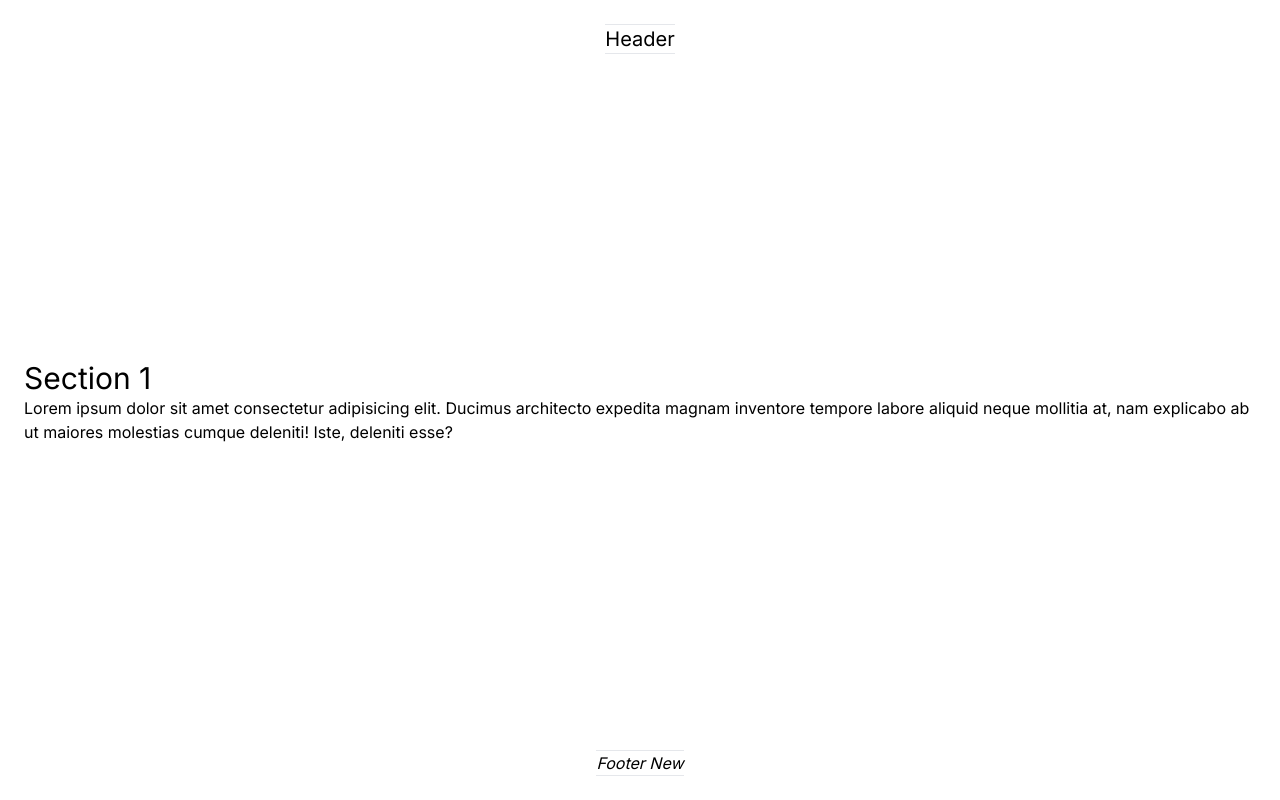
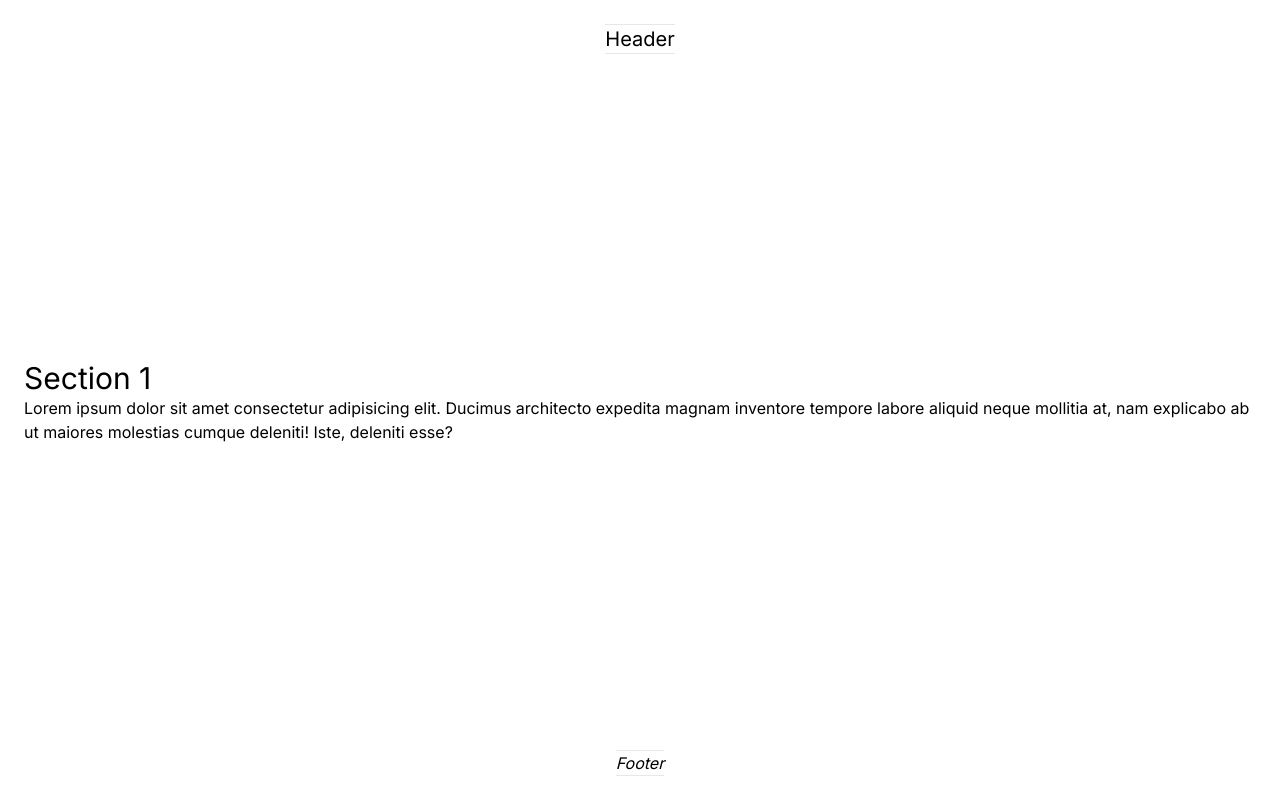
Before and after one commit to baza-trainee/plaipich-frontend, a Next.js app: page / in a window 1280 px wide. Built offline with nearby package versions, Linux system fonts and the light colour scheme.

Commit message:
Feat: change footer component

```diff
--- a/src/app/page.tsx
+++ b/src/app/page.tsx
@@ -1,4 +1,4 @@
-import Footer from '@/components/footer/footer';
+import Footer from '@/components/Footer/footer';
 import Header from '@/components/header/header';
 import Section1 from '@/components/section1/section1';
 
--- a/src/components/footer/footer.tsx
+++ b/src/components/footer/footer.tsx
@@ -1,9 +1,11 @@
-export default function Footer() {
+const Footer = () => {
     return (
         <footer>
             <hr />
-            <div className="italic">Footer New</div>
+            <div className="italic">Footer</div>
             <hr />
         </footer>
     )
 }
+
+export default Footer;
```
